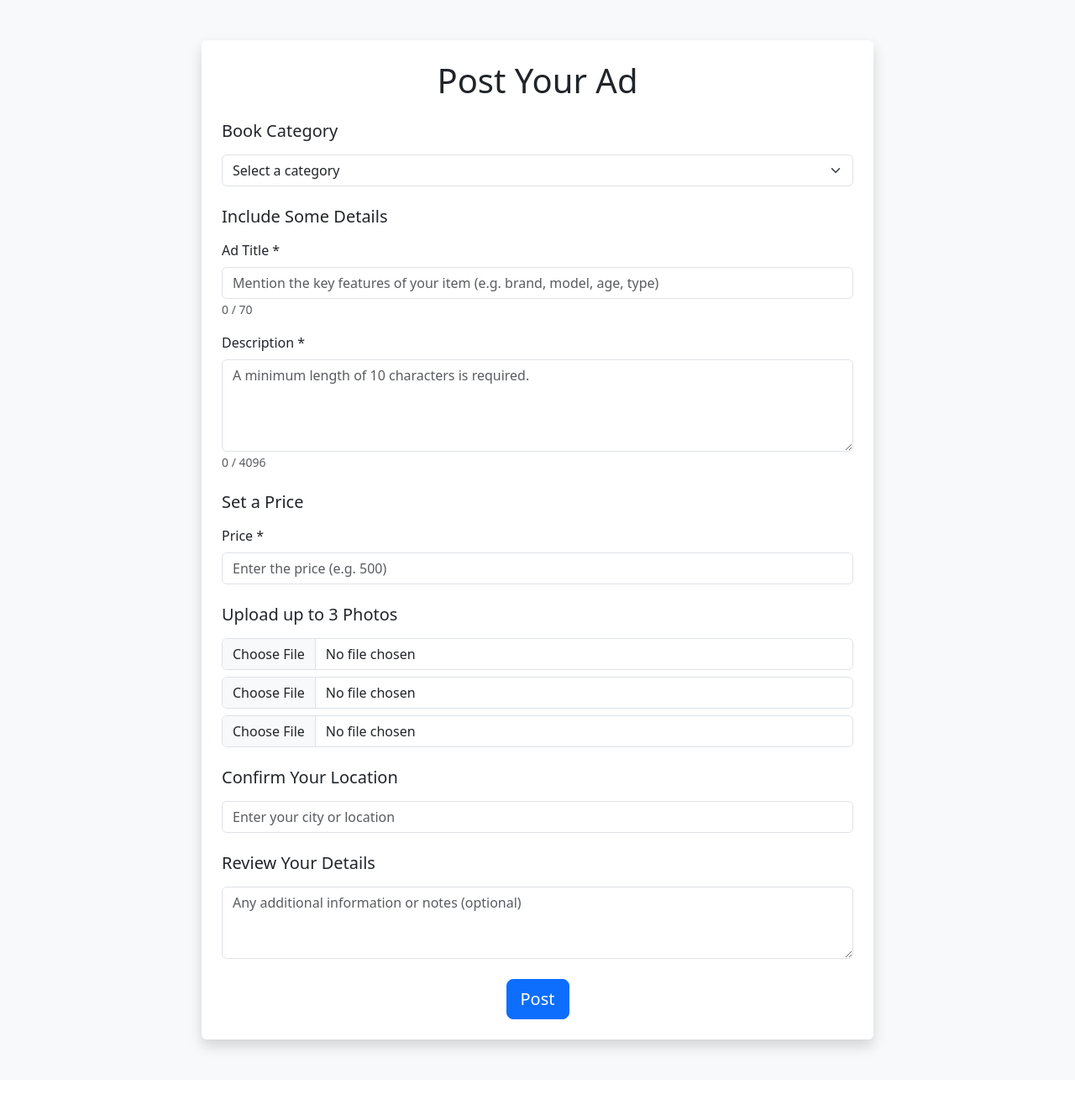
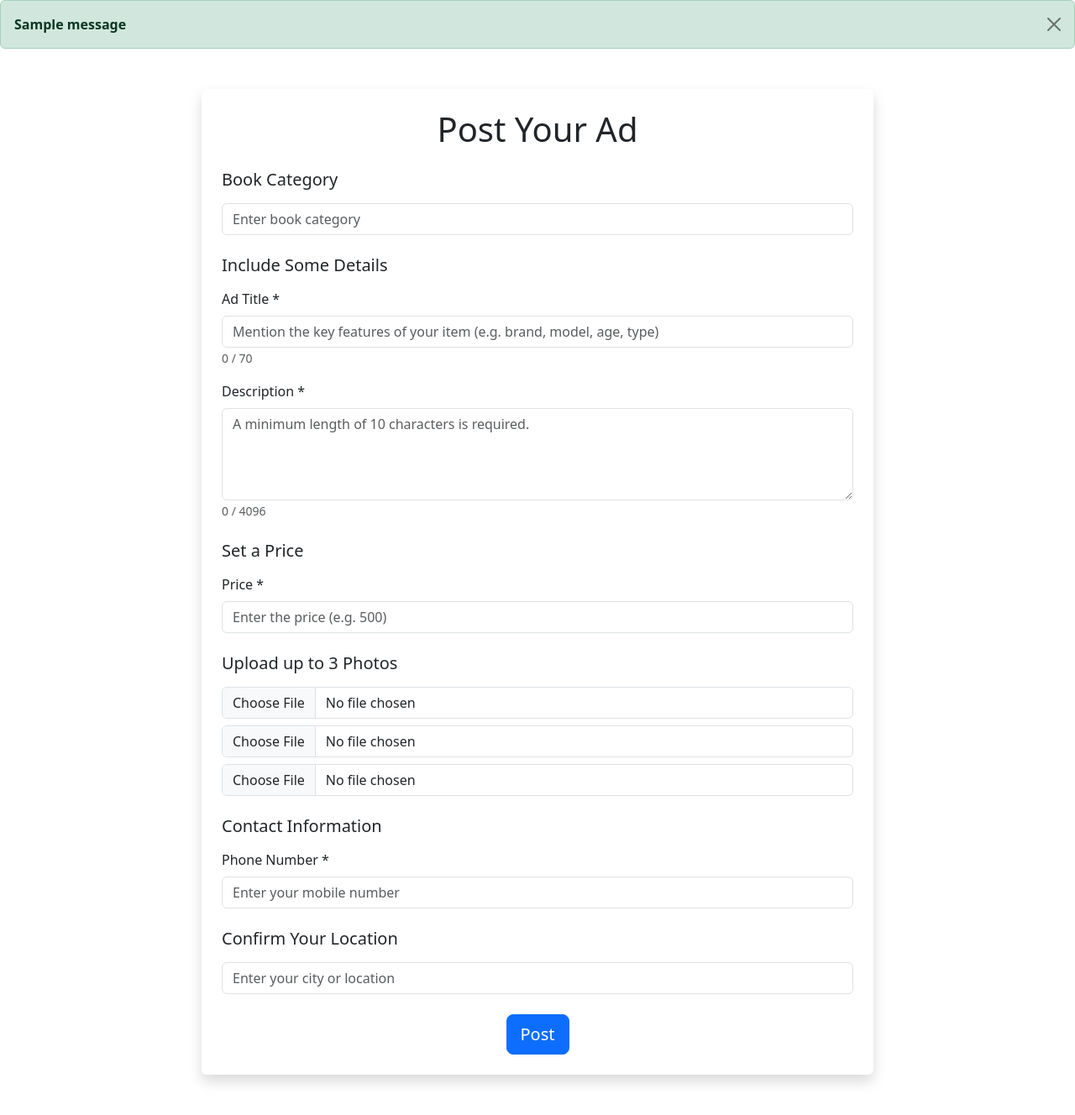
Before and after one commit to vaibhav-singh05/UniBook, a Django app: page /sell in a window 1280 px wide. Shown: the part 56-1384 px from the top of the page at 84% size. Before the commit the page ends 1310 px from the top, so only its background shows below. Run offline with Django 5.2, Linux system fonts and the light colour scheme; a user stored in the database is signed in; tables that the repository leaves empty hold one stand-in row (values such as "Sample post"); one stand-in notice (Sample message) is shown; some libraries are stand-ins or nearby versions.

Commit message:
Updated Sell to take user input

```diff
--- a/Hello/settings.py
+++ b/Hello/settings.py
@@ -10,6 +10,7 @@ For the full list of settings and their values, see
 https://docs.djangoproject.com/en/5.1/ref/settings/
 """
 
+import os
 from pathlib import Path
 from django.contrib.messages import constants as messages
 # Build paths inside the project like this: BASE_DIR / 'subdir'.
@@ -118,6 +119,10 @@ USE_TZ = True
 
 STATIC_URL = 'static/'
 
+# Managing media
+MEDIA_ROOT = os.path.join(BASE_DIR, 'media')
+MEDIA_URL = '/media/'
+
 # Default primary key field type
 # https://docs.djangoproject.com/en/5.1/ref/settings/#default-auto-field
 
--- a/Hello/urls.py
+++ b/Hello/urls.py
@@ -16,6 +16,8 @@ Including another URLconf
 """
 from django.contrib import admin
 from django.urls import path, include
+from django.conf import settings
+from django.conf.urls.static import static
 
 admin.site.site_header = "UniBook Admin"
 admin.site.site_title = "UniBook Admin Portal"
@@ -24,4 +26,4 @@ admin.site.index_title = "Welcome to UniBook"
 urlpatterns = [
     path('admin/', admin.site.urls),
     path('', include('home.urls'))
-]
+] + static(settings.MEDIA_URL, document_root=settings.MEDIA_ROOT)
--- a/home/admin.py
+++ b/home/admin.py
@@ -1,6 +1,9 @@
 from django.contrib import admin
 from home.models import Contact
+from.models import Product
 
 # Register your models here.
 
 admin.site.register(Contact)
+
+admin.site.register(Product)
--- a/home/views.py
+++ b/home/views.py
@@ -1,6 +1,7 @@
 from django.shortcuts import render, HttpResponse, redirect
 from datetime import datetime
 from home.models import Contact
+from home.models import Product
 from django.contrib import messages
 from django.contrib.auth.models import User
 from django.contrib.auth import logout, authenticate, login, get_user_model
@@ -74,6 +75,20 @@ def register(request):
     return render(request, 'register.html')
 
 def sell(request):
-    if request.user.is_anonymous:
-        return redirect('/login')
-    return render(request, 'sell.html')
+        if request.user.is_anonymous:
+            return redirect('/login')
+
+        if request.method == 'POST':
+             product_category = request.POST.get('product_category')
+             title = request.POST.get('title')
+             desc = request.POST.get('desc')
+             price = request.POST.get('price')
+             image1 = request.FILES.get('image1')
+             image2 = request.FILES.get('image2')
+             image3 = request.FILES.get('image3')
+             mobile = request.POST.get('mobile')
+             location = request.POST.get('location')
+             sell = Product(product_category=product_category, title=title, desc=desc, price=price, image1=image1,image2=image2, image3=image3, mobile=mobile, location=location, date=datetime.now())
+             sell.save()
+             messages.success(request, "Succesfully Posted!")
+        return render(request, 'sell.html')
--- a/templates/sell.html
+++ b/templates/sell.html
@@ -5,43 +5,40 @@
 {% endblock %}
 
 {% block body %}
-  <body class="bg-light">
+  {% if messages %}
+    <div>
+      {% for message in messages %}
+        <div class="alert alert-{{ message.tags }} alert-dismissible fade show my-0" role="alert">
+          <strong>{{ message }}</strong>
+          <button type="button" class="btn-close" data-bs-dismiss="alert" aria-label="Close"></button>
+        </div>
+      {% endfor %}
+    </div>
+  {% endif %}
+
   <div class="container my-5">
     <div class="mx-auto" style="max-width: 800px;">
       <div class="p-4 bg-white rounded shadow">
         <h1 class="text-center mb-4">Post Your Ad</h1>
-          <form method="post" action="/sell">
+        <form method="post" action="/sell" enctype="multipart/form-data">
           {% csrf_token %}
           <!-- Book Category Section -->
           <div class="mb-4">
             <h2 class="h5 mb-3">Book Category</h2>
-              <select class="form-select" name="category" required>
-                <option value="">Select a category</option>
-                <option value="fiction">Computer Science</option>
-                <option value="non-fiction">Cloud Computing</option>
-                <option value="textbook">Business Communication</option>
-                <option value="comics">C++/Java Programming</option>
-                <option value="other">Python Programming</option>
-                <option value="">Applied Chemistry</option>
-                <option value="fiction">Management and Humanities</option>
-                <option value="non-fiction">Quantum Mechanics</option>
-                <option value="textbook">Engineering Mathematics</option>
-                <option value="comics">Software Engineering</option>
-                <option value="other">Cybersecurity</option>
-              </select>
+            <input type="text" class="form-control" id="product_category" name="product_category" placeholder="Enter book category" required />
           </div>
 
           <!-- Include Some Details Section -->
           <div class="mb-4">
             <h2 class="h5 mb-3">Include Some Details</h2>
             <div class="mb-3">
-                <label for="ad-title" class="form-label">Ad Title *</label>
-                <input type="text" class="form-control" id="ad-title" name="ad-title" maxlength="70" placeholder="Mention the key features of your item (e.g. brand, model, age, type)" required />
+              <label for="title" class="form-label">Ad Title *</label>
+              <input type="text" class="form-control" id="title" name="title" maxlength="70" placeholder="Mention the key features of your item (e.g. brand, model, age, type)" required />
               <small class="form-text text-muted" id="title-counter">0 / 70</small>
             </div>
             <div>
-                <label for="description" class="form-label">Description *</label>
-                <textarea class="form-control" id="description" name="description" minlength="10" maxlength="4096" rows="4" placeholder="A minimum length of 10 characters is required." required></textarea>
+              <label for="desc" class="form-label">Description *</label>
+              <textarea class="form-control" id="desc" name="desc" minlength="10" maxlength="4096" rows="4" placeholder="A minimum length of 10 characters is required." required></textarea>
               <small class="form-text text-muted" id="desc-counter">0 / 4096</small>
             </div>
           </div>
@@ -57,22 +54,23 @@
           <div class="mb-4">
             <h2 class="h5 mb-3">Upload up to 3 Photos</h2>
             <div class="d-flex flex-wrap gap-2">
-                <input type="file" class="form-control" id="photo1" name="photo1" accept="image/*" />
-                <input type="file" class="form-control" id="photo2" name="photo2" accept="image/*" />
-                <input type="file" class="form-control" id="photo3" name="photo3" accept="image/*" />
+              <input type="file" class="form-control" id="image1" name="image1" accept="image/*" />
+              <input type="file" class="form-control" id="image2" name="image2" accept="image/*" />
+              <input type="file" class="form-control" id="image3" name="image3" accept="image/*" />
             </div>
+          </div>
+
+          <!-- Phone Number Section -->
+          <div class="mb-4">
+            <h2 class="h5 mb-3">Contact Information</h2>
+            <label for="phone" class="form-label">Phone Number *</label>
+            <input type="tel" class="form-control" id="mobile" name="mobile" placeholder="Enter your mobile number" required />
           </div>
 
           <!-- Confirm Location Section -->
           <div class="mb-4">
             <h2 class="h5 mb-3">Confirm Your Location</h2>
-              <input type="text" class="form-control" name="location" placeholder="Enter your city or location" required />
-            </div>
-
-            <!-- Review Your Details Section -->
-            <div class="mb-4">
-              <h2 class="h5 mb-3">Review Your Details</h2>
-              <textarea class="form-control" name="notes" rows="3" placeholder="Any additional information or notes (optional)"></textarea>
+            <input type="text" class="form-control" id="location" name="location" placeholder="Enter your city or location" required />
           </div>
 
           <!-- Submit Button -->
@@ -83,7 +81,4 @@
       </div>
     </div>
   </div>
-
-    <script src="https://cdn.jsdelivr.net/npm/bootstrap@5.3.2/dist/js/bootstrap.bundle.min.js"></script>
-  </body>
 {% endblock %}
```
Also changed, not shown: home/models.py (+16 -0 lines), db.sqlite3, home/migrations/0006_product_delete_user.py (added), home/migrations/0007_product_mobile_alter_product_image1_and_more.py (added). Lines whose indentation alone changed are shown as unchanged.
